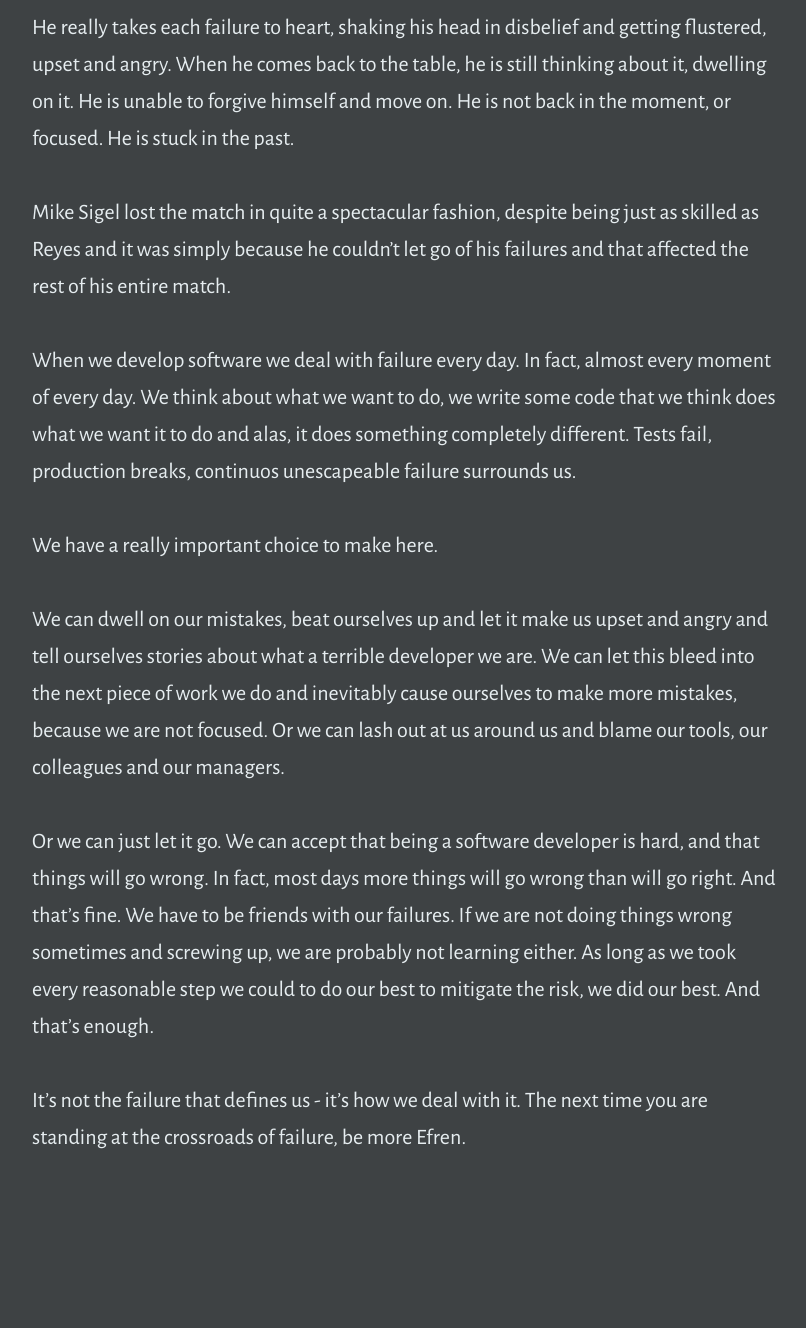
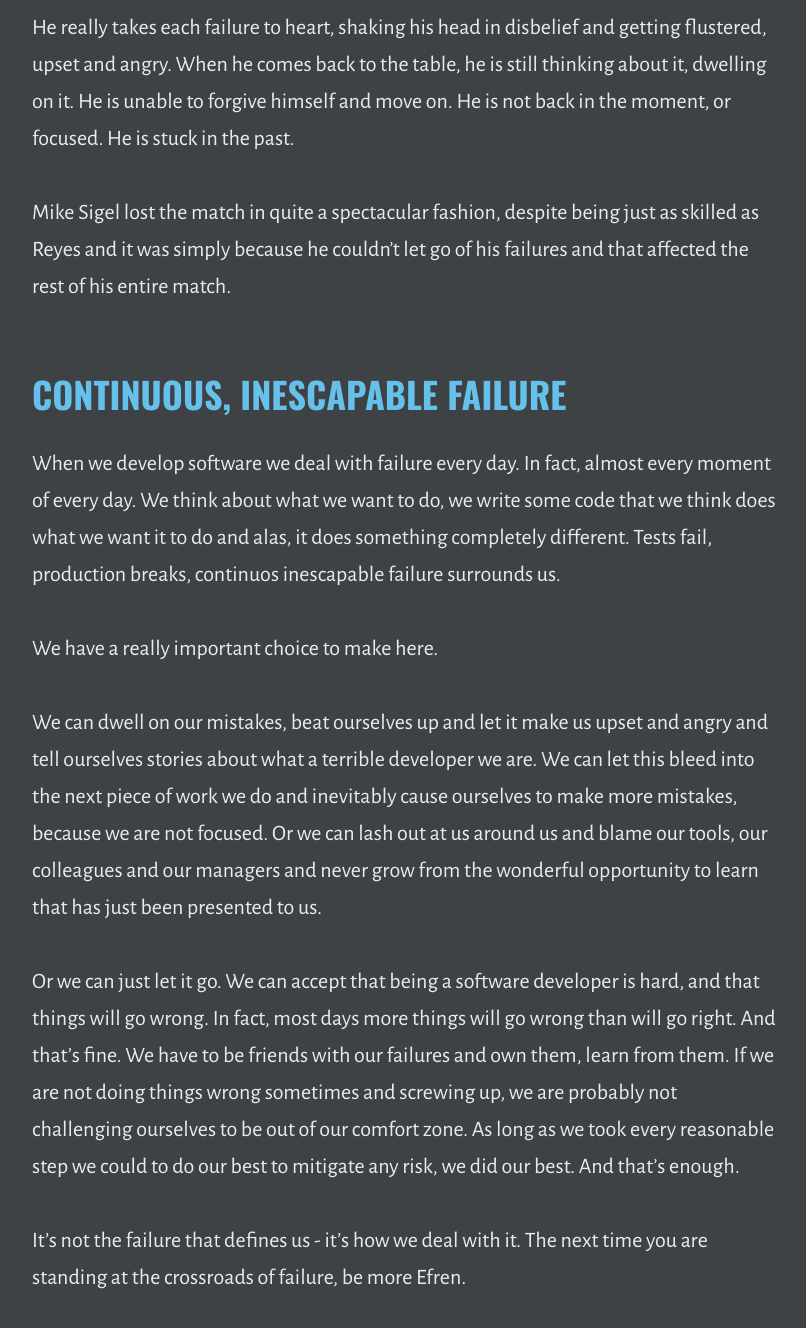
Before and after one commit to outragedpinkracoon/outragedpinkracoon.github.io, a Jekyll site: the page built from _posts/2016-11-30-be-more-efren.md, in a window 1280 px wide and 1400 px high, scrolled down 1897 px. Shown: the top 1328 px of the window, without its empty margins (149-955 px from the left). Built offline with Jekyll 4.4.1, drawn with Linux system fonts in a browser that asks for light colours; before the commit the page ends 3157 px from its top, so only the background shows below that.

Commit message:
Tweaks to efren

```diff
--- a/_posts/2016-11-30-be-more-efren.md
+++ b/_posts/2016-11-30-be-more-efren.md
@@ -26,12 +26,14 @@
 
 Mike Sigel lost the match in quite a spectacular fashion, despite being just as skilled as Reyes and it was simply because he couldn’t let go of his failures and that affected the rest of his entire match.
 
-When we develop software we deal with failure every day. In fact, almost every moment of every day. We think about what we want to do, we write some code that we think does what we want it to do and alas, it does something completely different. Tests fail, production breaks, continuos unescapeable failure surrounds us.
+## Continuous, Inescapable Failure
+
+When we develop software we deal with failure every day. In fact, almost every moment of every day. We think about what we want to do, we write some code that we think does what we want it to do and alas, it does something completely different. Tests fail, production breaks, continuos inescapable failure surrounds us.
 
 We have a really important choice to make here.
 
-We can dwell on our mistakes, beat ourselves up and let it make us upset and angry and tell ourselves stories about what a terrible developer  we are. We can let this bleed into the next piece of work we do and inevitably cause ourselves to make more mistakes, because we are not focused. Or we can lash out at us around us and blame our tools, our colleagues and our managers.
+We can dwell on our mistakes, beat ourselves up and let it make us upset and angry and tell ourselves stories about what a terrible developer  we are. We can let this bleed into the next piece of work we do and inevitably cause ourselves to make more mistakes, because we are not focused. Or we can lash out at us around us and blame our tools, our colleagues and our managers and never grow from the wonderful opportunity to learn that has just been presented to us.
 
-Or we can just let it go. We can accept that being a software developer is hard, and that things will go wrong. In fact, most days more things will go wrong than will go right. And that’s fine. We have to be friends with our failures. If we are not doing things wrong sometimes and screwing up, we are probably not learning either. As long as we took every reasonable step we could to do our best to mitigate the risk, we did our best. And that's enough.
+Or we can just let it go. We can accept that being a software developer is hard, and that things will go wrong. In fact, most days more things will go wrong than will go right. And that’s fine. We have to be friends with our failures and own them, learn from them. If we are not doing things wrong sometimes and screwing up, we are probably not challenging ourselves to be out of our comfort zone. As long as we took every reasonable step we could to do our best to mitigate any risk, we did our best. And that's enough.
 
 It’s not the failure that defines us - it’s how we deal with it. The next time you are standing at the crossroads of failure, be more Efren.
```
